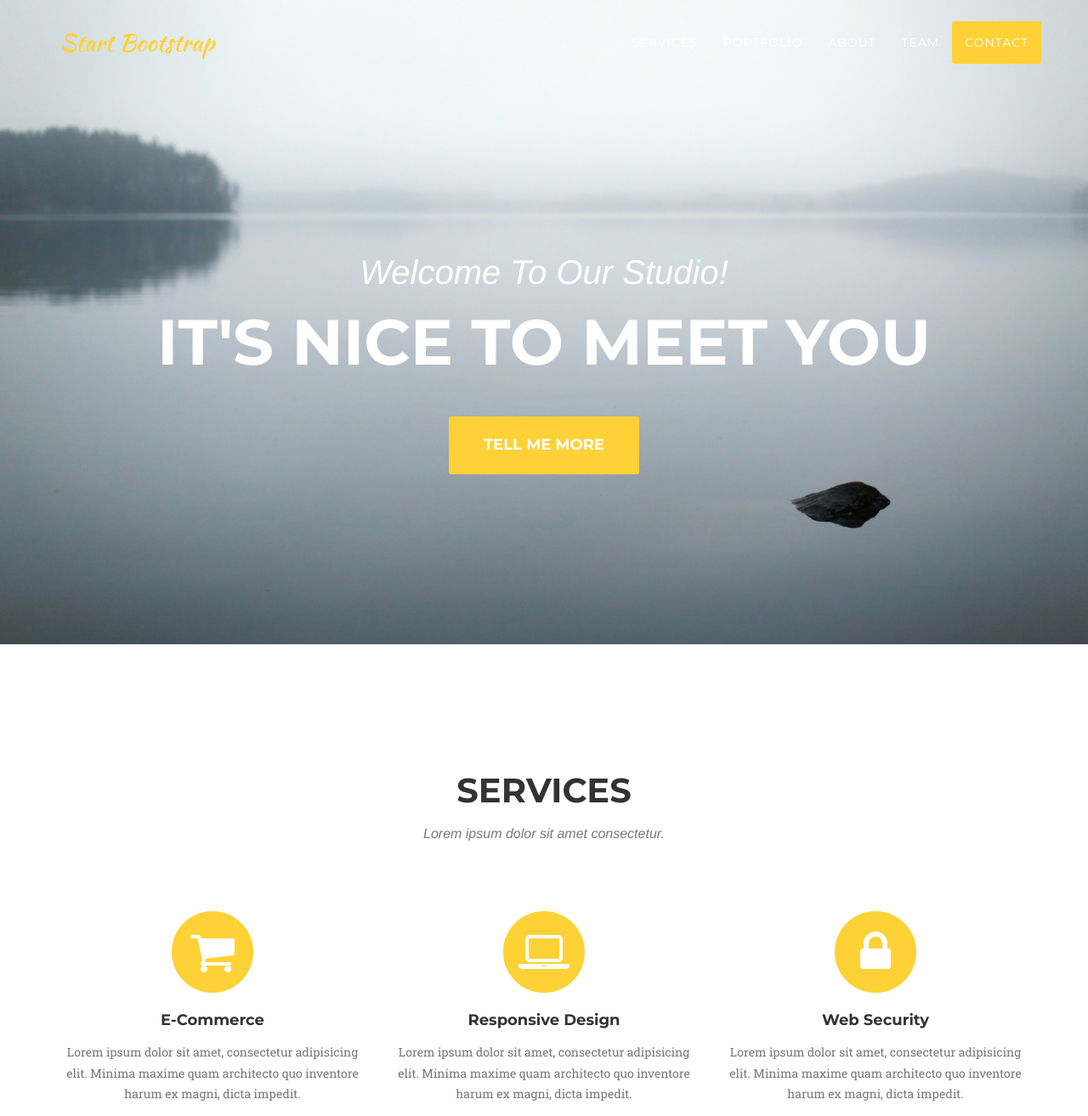
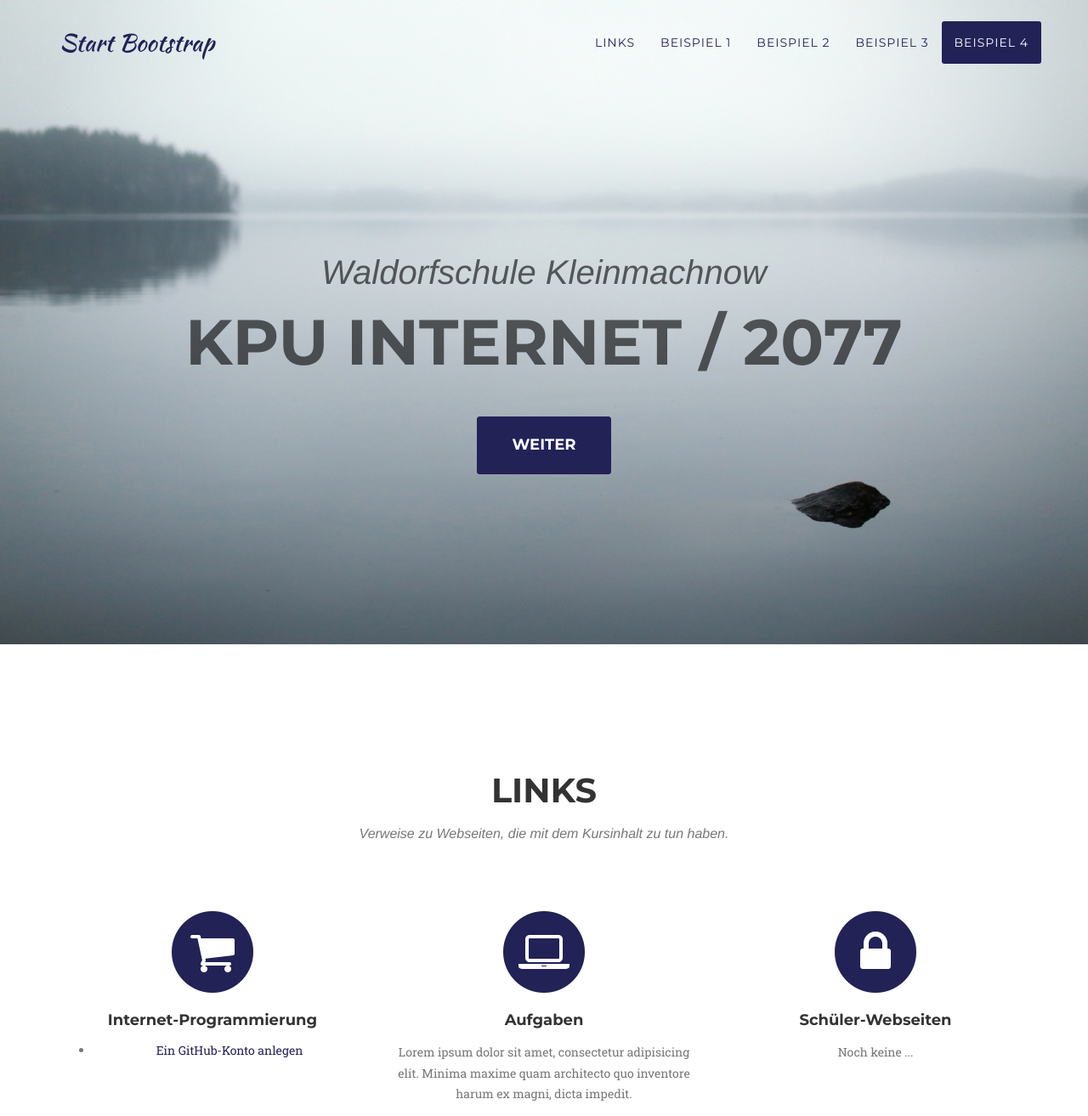
Before and after one commit to carlottasch/Carlottas-website, a website: page docs/index.html in a window 1280 px wide. Shown: the top 1313 px of the page at 85% size. Drawn offline with nearby package versions, Linux system fonts and the light colour scheme; a web font is replaced by a local one.

Commit message:
Erste Schulinfos

```diff
--- a/docs/index.html
+++ b/docs/index.html
@@ -53,19 +53,19 @@
                         <a href="#page-top"></a>
                     </li>
                     <li>
-                        <a class="page-scroll" href="#services">Services</a>
+                        <a class="page-scroll" href="#services">Links</a>
                     </li>
                     <li>
-                        <a class="page-scroll" href="#portfolio">Portfolio</a>
+                        <a class="page-scroll" href="#portfolio">Beispiel 1</a>
                     </li>
                     <li>
-                        <a class="page-scroll" href="#about">About</a>
+                        <a class="page-scroll" href="#about">Beispiel 2</a>
                     </li>
                     <li>
-                        <a class="page-scroll" href="#team">Team</a>
+                        <a class="page-scroll" href="#team">Beispiel 3</a>
                     </li>
                     <li>
-                        <a class="page-scroll" href="#contact">Contact</a>
+                        <a class="page-scroll" href="#contact">Beispiel 4</a>
                     </li>
                 </ul>
             </div>
@@ -78,9 +78,9 @@
     <header>
         <div class="container">
             <div class="intro-text">
-                <div class="intro-lead-in">Welcome To Our Studio!</div>
-                <div class="intro-heading">It's Nice To Meet You</div>
-                <a href="#services" class="page-scroll btn btn-xl">Tell Me More</a>
+                <div class="intro-lead-in">Waldorfschule Kleinmachnow</div>
+                <div class="intro-heading">KPU Internet / 2077</div>
+                <a href="#services" class="page-scroll btn btn-xl">Weiter</a>
             </div>
         </div>
     </header>
@@ -90,8 +90,8 @@
         <div class="container">
             <div class="row">
                 <div class="col-lg-12 text-center">
-                    <h2 class="section-heading">Services</h2>
-                    <h3 class="section-subheading text-muted">Lorem ipsum dolor sit amet consectetur.</h3>
+                    <h2 class="section-heading">Links</h2>
+                    <h3 class="section-subheading text-muted">Verweise zu Webseiten, die mit dem Kursinhalt zu tun haben.</h3>
                 </div>
             </div>
             <div class="row text-center">
@@ -100,15 +100,21 @@
                         <i class="fa fa-circle fa-stack-2x text-primary"></i>
                         <i class="fa fa-shopping-cart fa-stack-1x fa-inverse"></i>
                     </span>
-                    <h4 class="service-heading">E-Commerce</h4>
-                    <p class="text-muted">Lorem ipsum dolor sit amet, consectetur adipisicing elit. Minima maxime quam architecto quo inventore harum ex magni, dicta impedit.</p>
+                    <h4 class="service-heading">Internet-Programmierung</h4>
+                    <ul class="text-muted">
+                      <li>
+                        <a href="https://www.freecodecamp.com/challenges/create-a-github-account-and-join-our-chat-rooms">
+                          Ein GitHub-Konto anlegen
+                        </a>
+                      </li>
+                    </ul>
                 </div>
                 <div class="col-md-4">
                     <span class="fa-stack fa-4x">
                         <i class="fa fa-circle fa-stack-2x text-primary"></i>
                         <i class="fa fa-laptop fa-stack-1x fa-inverse"></i>
                     </span>
-                    <h4 class="service-heading">Responsive Design</h4>
+                    <h4 class="service-heading">Aufgaben</h4>
                     <p class="text-muted">Lorem ipsum dolor sit amet, consectetur adipisicing elit. Minima maxime quam architecto quo inventore harum ex magni, dicta impedit.</p>
                 </div>
                 <div class="col-md-4">
@@ -116,8 +122,8 @@
                         <i class="fa fa-circle fa-stack-2x text-primary"></i>
                         <i class="fa fa-lock fa-stack-1x fa-inverse"></i>
                     </span>
-                    <h4 class="service-heading">Web Security</h4>
-                    <p class="text-muted">Lorem ipsum dolor sit amet, consectetur adipisicing elit. Minima maxime quam architecto quo inventore harum ex magni, dicta impedit.</p>
+                    <h4 class="service-heading">Schüler-Webseiten</h4>
+                    <p class="text-muted">Noch keine ...</p>
                 </div>
             </div>
         </div>
--- a/docs/less/agency.less
+++ b/docs/less/agency.less
@@ -113,10 +113,10 @@ h1, h2, h3, h4, h5, h6 {
                 .heading-font;
                 font-weight: 400;
                 letter-spacing: 1px;
-                color: white;
+                color: @theme-primary;
                 &:hover,
                 &:focus {
-                    color: @theme-primary;
+                    color: lighten(@gray-base, 30%);
                     outline: none;
                 }
             }
@@ -132,6 +132,24 @@ h1, h2, h3, h4, h5, h6 {
         color: white;
         background-color: darken(@theme-primary, 10%);
     }
+}
+
+.navbar-custom.affix {
+  .nav {
+      li {
+          a {
+            color: white;
+            &:hover,
+            &:focus {
+                color: lighten(white, 30%);
+                outline: none;
+            }
+          }
+      }
+  }
+  .navbar-brand {
+      color: white;
+  }
 }
 
 @media(min-width:768px) {
@@ -159,6 +177,7 @@ h1, h2, h3, h4, h5, h6 {
 @media(min-width:768px) {
     .navbar-custom.affix {
         background-color: @gray-darker;
+        color: white;
         padding: 10px 0;
         .navbar-brand {
             font-size: 1.5em;
@@ -173,7 +192,7 @@ header {
     background-position: center center;
     .background-cover;
     text-align: center;
-    color: white;
+    color: rgba(0,0,0,0.6);
     .intro-text {
         padding-top: 100px;
         padding-bottom: 50px;
--- a/docs/less/variables.less
+++ b/docs/less/variables.less
@@ -2,7 +2,7 @@
 
 // Gray and Brand Colors for use across theme
 
-@theme-primary:    #fed136;
+@theme-primary:    #222257;
 @theme-danger:     #e74c3c;
 
 @gray-base:        #000;
```
Also changed, not shown: docs/css/agency.css, 1 other file.
